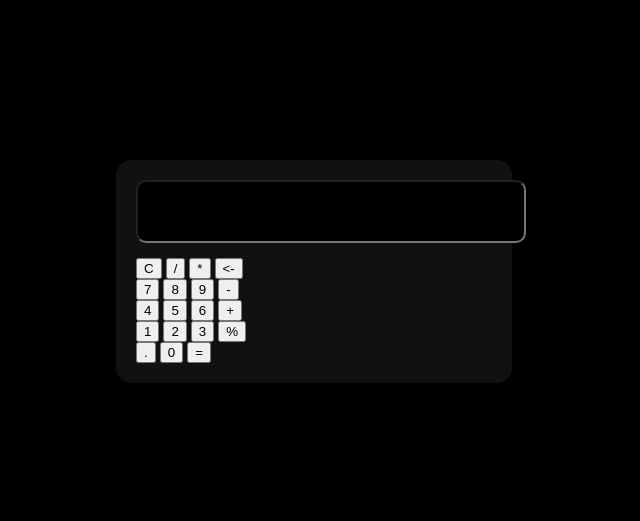
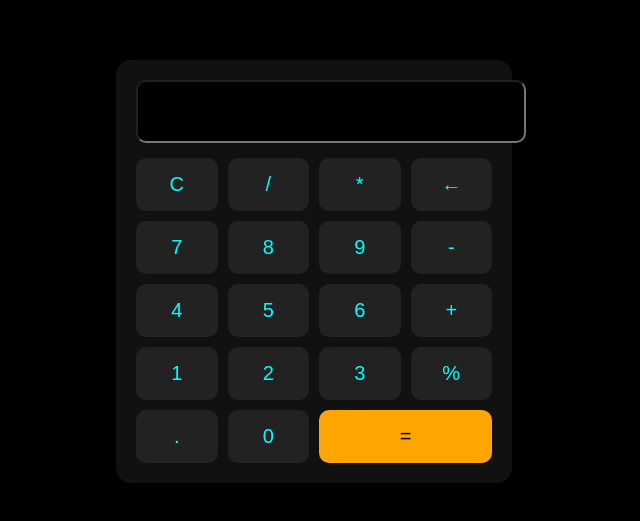
Before and after one commit to AMIRTHAM23/CODSOFT-3, a plain HTML site: page index.html in a window 1280 px wide. Shown: the part 137-658 px from the top of the page, without its empty margins (326-966 px from the left). Drawn offline with Linux system fonts and the light colour scheme.

Commit message:
Refactor calculator HTML and JavaScript functions
Updated calculator UI and functionality with new button layout and JavaScript functions for better user interaction.

```diff
--- a/index.html
+++ b/index.html
@@ -7,34 +7,61 @@
     <title>Calculator</title>
 </head>
 <body>
-    <div class="wrap">
-        <form name="calc">
-            <input type="text" class="display" name="display"><br>
-            <input type="button" class="button" value="C" onclick="calc.display.value=''" id="delete">
-            <input type="button" class="button" value="/" onclick="calc.display.value+='/'">
-            <input type="button" class="button" value="*" onclick="calc.display.value+='*'">
-            <input type="button" class="button" value="<-" onclick="calc.display.value=calc.display.value.slice(0,-1)"><br>
 
-            <input type="button" class="button" value="7" onclick="calc.display.value+='7'">
-            <input type="button" class="button" value="8" onclick="calc.display.value+='8'">
-            <input type="button" class="button" value="9" onclick="calc.display.value+='9'">
-            <input type="button" class="button" value="-" onclick="calc.display.value+='-'"><br>
+<div class="wrap">
+    <form name="calc" onsubmit="return false;">
+        <input type="text" class="display" name="display" readonly>
 
-            <input type="button" class="button" value="4" onclick="calc.display.value+='4'">
-            <input type="button" class="button" value="5" onclick="calc.display.value+='5'">
-            <input type="button" class="button" value="6" onclick="calc.display.value+='6'">
-            <input type="button" class="button" value="+" onclick="calc.display.value+='+'"><br>
+        <div class="buttons">
+            <button type="button" onclick="clearDisplay()">C</button>
+            <button type="button" onclick="append('/')">/</button>
+            <button type="button" onclick="append('*')">*</button>
+            <button type="button" onclick="backspace()">←</button>
 
-            <input type="button" class="button" value="1" onclick="calc.display.value+='1'">
-            <input type="button" class="button" value="2" onclick="calc.display.value+='2'">
-            <input type="button" class="button" value="3" onclick="calc.display.value+='3'">
-            <input type="button" class="button" value="%" onclick="calc.display.value+='%'"><br>
+            <button type="button" onclick="append('7')">7</button>
+            <button type="button" onclick="append('8')">8</button>
+            <button type="button" onclick="append('9')">9</button>
+            <button type="button" onclick="append('-')">-</button>
 
-            <input type="button" class="button" value="." onclick="calc.display.value+='.'">
-            <input type="button" class="button" value="0" onclick="calc.display.value+='0'">
-            <input type="button" class="button" value="=" onclick="calc.display.value=eval(calc.display.value)">
+            <button type="button" onclick="append('4')">4</button>
+            <button type="button" onclick="append('5')">5</button>
+            <button type="button" onclick="append('6')">6</button>
+            <button type="button" onclick="append('+')">+</button>
 
-        </form>
-    </div>
+            <button type="button" onclick="append('1')">1</button>
+            <button type="button" onclick="append('2')">2</button>
+            <button type="button" onclick="append('3')">3</button>
+            <button type="button" onclick="append('%')">%</button>
+
+            <button type="button" onclick="append('.')">.</button>
+            <button type="button" onclick="append('0')">0</button>
+            <button type="button" class="equal" onclick="calculate()">=</button>
+        </div>
+    </form>
+</div>
+
+<script>
+function append(value){
+    document.calc.display.value += value;
+}
+
+function clearDisplay(){
+    document.calc.display.value = "";
+}
+
+function backspace(){
+    let val = document.calc.display.value;
+    document.calc.display.value = val.slice(0,-1);
+}
+
+function calculate(){
+    try{
+        document.calc.display.value = eval(document.calc.display.value);
+    }catch{
+        document.calc.display.value = "Error";
+    }
+}
+</script>
+
 </body>
 </html>
```
